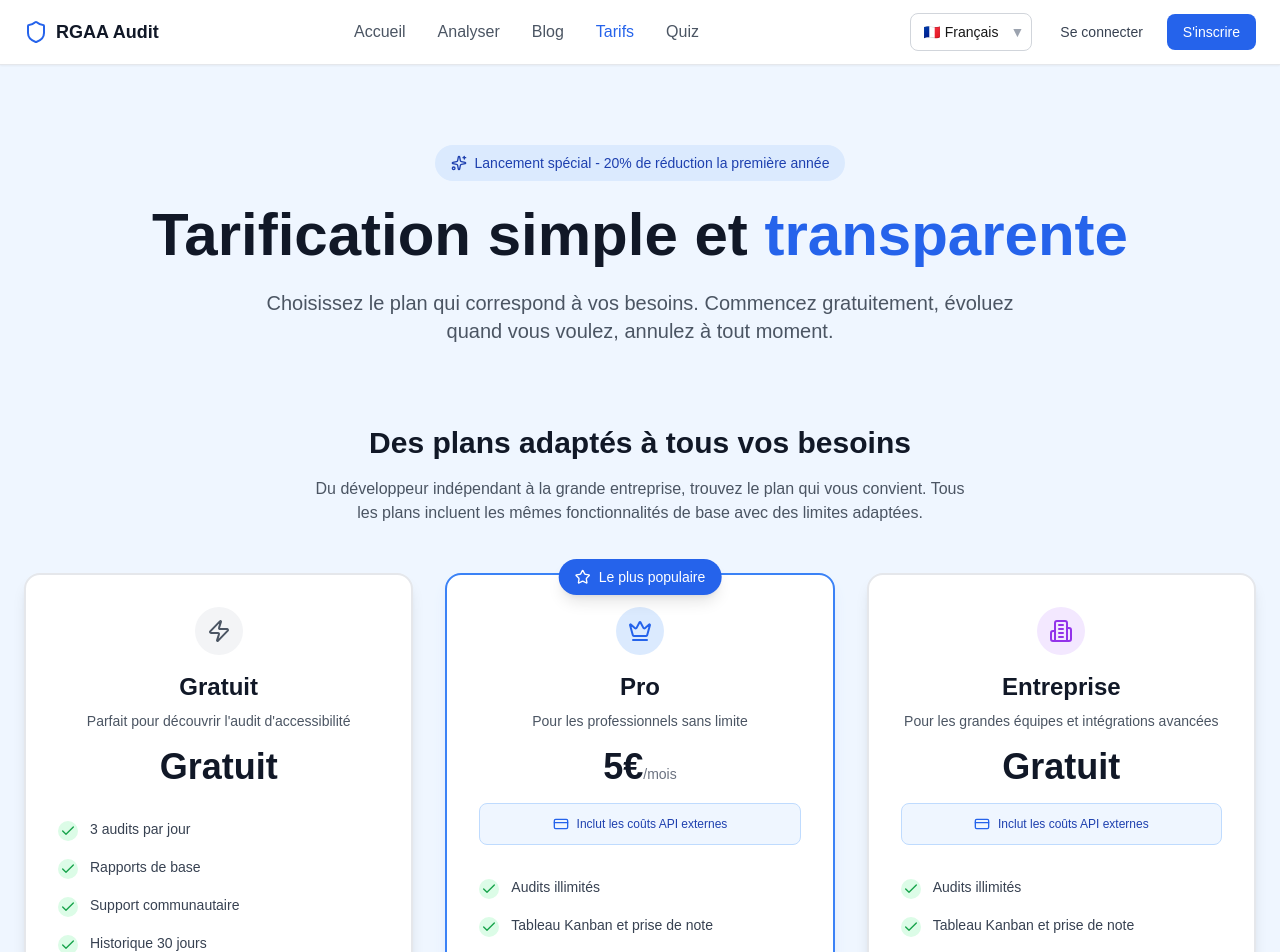
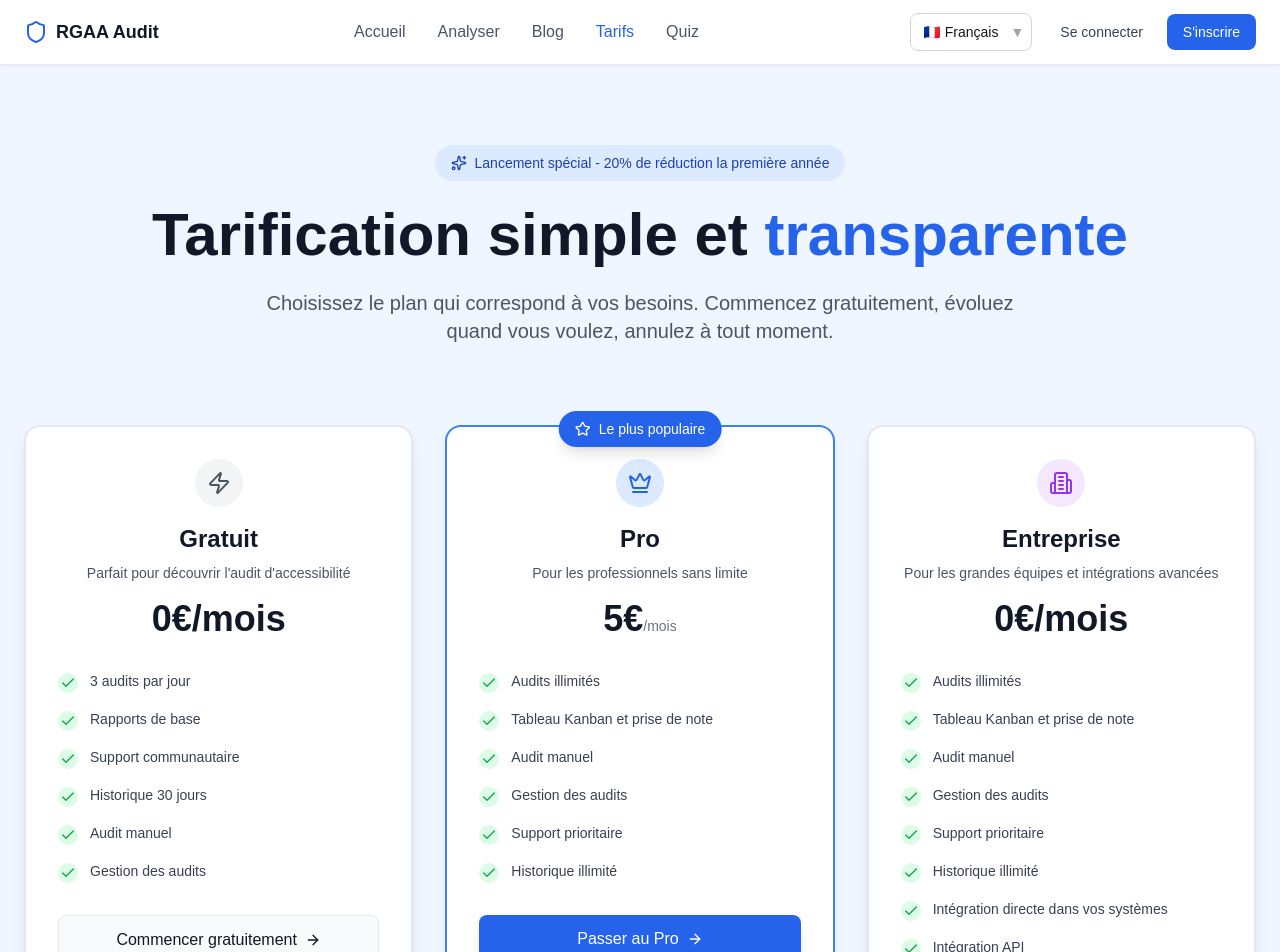
Before and after one commit to Beloic/rgaa-audit, a Next.js app: page /tarifs in a window 1280 px wide. Shown: the top 952 px of the page. Built offline with nearby package versions, Linux system fonts and the light colour scheme.

Commit message:
Suppression du titre/intro plans + affichage 0€/mois sur le plan gratuit (pricing/tarifs)

```diff
--- a/src/app/pricing/page.tsx
+++ b/src/app/pricing/page.tsx
@@ -33,7 +33,7 @@ export default function PricingPage() {
   };
 
   const formatPrice = (price: number) => {
-    if (price === 0) return 'Gratuit';
+    if (price === 0) return '0€/mois';
     const finalPrice = isAnnual ? Math.round(price * 10) : price; // -20% si annuel
     return `${finalPrice}€`;
   };
@@ -82,16 +82,6 @@ export default function PricingPage() {
       {/* Pricing Cards */}
       <section className="pb-20">
         <div className="max-w-7xl mx-auto px-6">
-          <div className="text-center mb-12">
-            <h2 className="text-3xl font-bold text-gray-900 mb-4">
-              Des plans adaptés à tous vos besoins
-            </h2>
-            <p className="text-gray-600 max-w-2xl mx-auto">
-              Du développeur indépendant à la grande entreprise, trouvez le plan qui vous convient.
-              Tous les plans incluent les mêmes fonctionnalités de base avec des limites adaptées.
-            </p>
-          </div>
-
           <div className="grid md:grid-cols-3 gap-8">
             {PRICING_PLANS.map((plan) => {
               const isCurrentPlan = currentPlan?.id === plan.id;
@@ -144,18 +134,6 @@ export default function PricingPage() {
                       {isAnnual && plan.price > 0 && (
                         <div className="text-sm text-green-600 font-medium">
                           Économisez {Math.round(plan.price * 2.4)}€ par an
-                        </div>
-                      )}
-
-                      {/* Indicateur de coût API */}
-                      {plan.id !== 'free' && (
-                        <div className="mt-4 bg-blue-50 border border-blue-200 rounded-lg p-3">
-                          <div className="flex items-center justify-center space-x-2">
-                            <CreditCard className="w-4 h-4 text-blue-600" />
-                            <span className="text-blue-800 text-xs font-medium">
-                              Inclut les coûts API externes
-                            </span>
-                          </div>
                         </div>
                       )}
                     </div>
--- a/src/app/tarifs/page.tsx
+++ b/src/app/tarifs/page.tsx
@@ -33,7 +33,7 @@ export default function TarifsPage() {
   };
 
   const formatPrice = (price: number) => {
-    if (price === 0) return 'Gratuit';
+    if (price === 0) return '0€/mois';
     const finalPrice = isAnnual ? Math.round(price * 10) : price; // -20% si annuel
     return `${finalPrice}€`;
   };
@@ -82,16 +82,6 @@ export default function TarifsPage() {
       {/* Pricing Cards */}
       <section className="pb-20">
         <div className="max-w-7xl mx-auto px-6">
-          <div className="text-center mb-12">
-            <h2 className="text-3xl font-bold text-gray-900 mb-4">
-              Des plans adaptés à tous vos besoins
-            </h2>
-            <p className="text-gray-600 max-w-2xl mx-auto">
-              Du développeur indépendant à la grande entreprise, trouvez le plan qui vous convient.
-              Tous les plans incluent les mêmes fonctionnalités de base avec des limites adaptées.
-            </p>
-          </div>
-
           <div className="grid md:grid-cols-3 gap-8">
             {PRICING_PLANS.map((plan) => {
               const isCurrentPlan = currentPlan?.id === plan.id;
@@ -144,18 +134,6 @@ export default function TarifsPage() {
                       {isAnnual && plan.price > 0 && (
                         <div className="text-sm text-green-600 font-medium">
                           Économisez {Math.round(plan.price * 2.4)}€ par an
-                        </div>
-                      )}
-
-                      {/* Indicateur de coût API */}
-                      {plan.id !== 'free' && (
-                        <div className="mt-4 bg-blue-50 border border-blue-200 rounded-lg p-3">
-                          <div className="flex items-center justify-center space-x-2">
-                            <CreditCard className="w-4 h-4 text-blue-600" />
-                            <span className="text-blue-800 text-xs font-medium">
-                              Inclut les coûts API externes
-                            </span>
-                          </div>
                         </div>
                       )}
                     </div>
```
